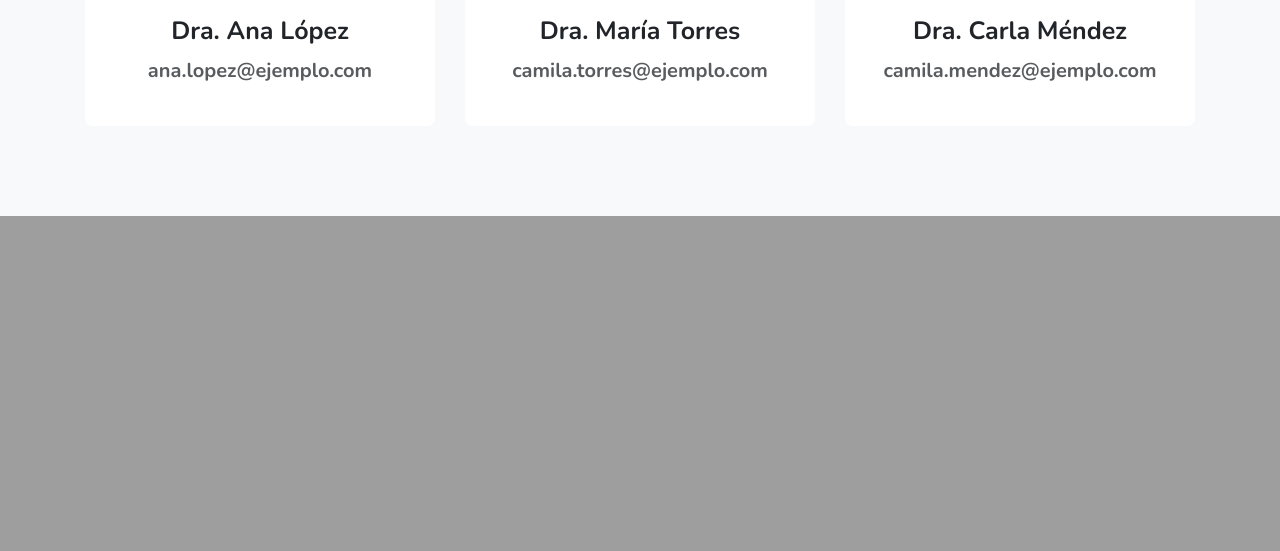
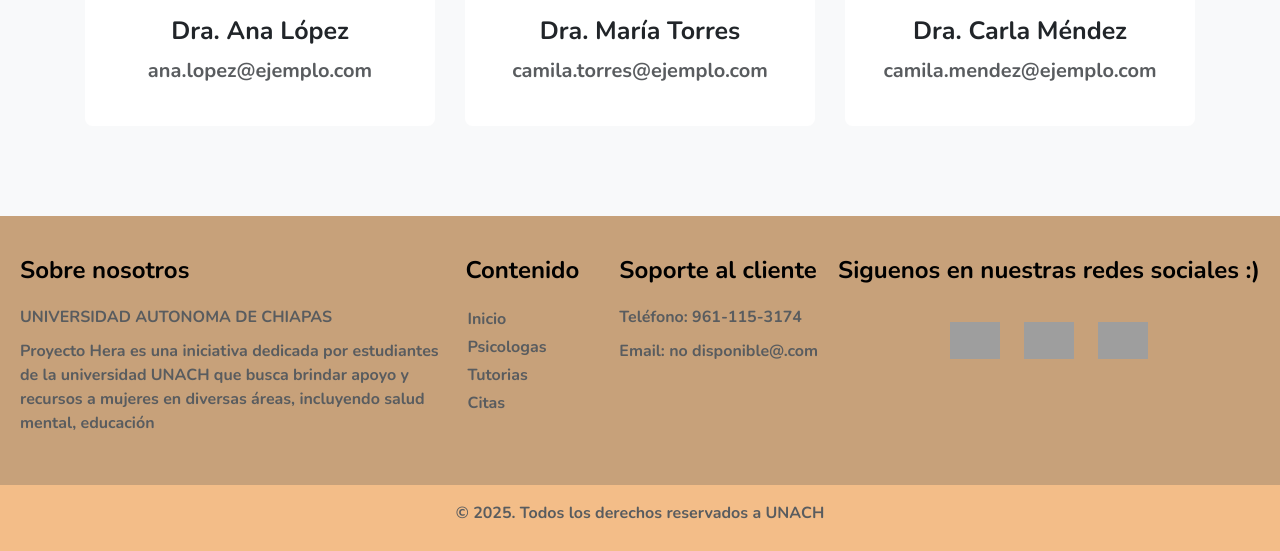
Before and after one commit to moonseG/Proyecto_HERA, a PHP site: page /alumnas/vista/menu_alumnas.php in a window 1280 px wide. Shown: the part 1232-1783 px from the top of the page. Before the commit the page ends 1448 px from the top, so only its background shows below. Run offline with PHP 8.4, Linux system fonts and the light colour scheme; grey boxes are pictures that could not be loaded.

Commit message:
Se agrega footer, falta añadir los iconos correspondientes a las redes sociales y modificar los apartados que se consideren optimos

```diff
--- a/proyecto_unach/proyecto_unach/alumnas/vista/menu_alumnas.php
+++ b/proyecto_unach/proyecto_unach/alumnas/vista/menu_alumnas.php
@@ -132,6 +132,46 @@
       </div>
     </div>
     </section>
+    <footer class="footer">
+    <div class="footer__contenedor">
+    <div class="footer__nosotros footer--nosotros">
+      <h3>Sobre nosotros</h3>
+      <p>UNIVERSIDAD AUTONOMA DE CHIAPAS</p>
+      <p>Proyecto Hera es una iniciativa dedicada por estudiantes de la universidad UNACH que busca brindar apoyo y recursos a mujeres en diversas áreas, incluyendo salud mental, educación</p>
+
+    </div>
+    <div class="footer__enlaces footer--enlaces">
+      <h3>Contenido</h3>
+      <ul>
+        <li><a href="menu_alumnas.php">Inicio</a></li>
+        <li><a href="#">Psicologas</a></li>
+        <li><a href="tutorias.php">Tutorias</a></li>
+        <li><a href="calendario.html">Citas</a></li>
+      </ul>
+
+    </div>
+    <div class="footer__soporte footer--soporte">
+      <h3>Soporte al cliente</h3>
+      <p><strong>Teléfono:</strong> 961-115-3174</p>
+      <p><strong>Email: no disponible@.com</strong>
+    </div>
+
+    <div class="footer__redes footer--redes">
+      <h3>Siguenos en nuestras redes sociales :)</h3>
+      <div class="footer__redes-contenedor">
+        <a href=""> <img src="https://www.pnguniverse.com/wp-content/uploads/2020/09/instagram-795531.png" alt=""></a>
+        <a href=""><img src="https://www.pnguniverse.com/wp-content/uploads/2020/09/facebook-boton-795531.png" alt=""></a>
+        <a href=""><img src="https://images.vexels.com/media/users/3/223136/isolated/preview/984f500cf9de4519b02b354346eb72e0-icono-de-facebook-redes-sociales.png" alt=""></a>
+      </div>
+
+    </div>
+
+    </div>
+
+  <div class="footer__bottom">
+    <p>&copy; 2025. Todos los derechos reservados a UNACH</p>
+  </div>
+    </footer>
 
 </body>
 </html>
--- a/proyecto_unach/proyecto_unach/alumnas/vista/style.css
+++ b/proyecto_unach/proyecto_unach/alumnas/vista/style.css
@@ -123,4 +123,146 @@ header {
 .card-body {
     padding: 1rem;
     min-height: 130px;
-  }
+    }
+
+footer{
+    background-color: #c7a17a;
+
+}
+
+.footer__contenedor {
+    display: flex;
+    justify-content: space-between;
+    gap: 1rem;
+    margin: 0 auto;
+    padding: 40px 20px;
+}
+
+.footer--nosotros {
+    width: 30%;
+}
+
+.footer--soporte {
+    flex: none;
+    width: 25%;
+}
+
+.footer--redes {
+    flex: none;
+    width: 25%;
+}
+
+    .footer__nosotros{
+        width: fit-content;
+        height: fit-content;
+    }
+
+    .footer__enlaces{
+        width: fit-content;
+        height: fit-content;
+        padding-right: 1rem;
+
+    }
+    .footer__soporte{
+        width: fit-content;
+        height: fit-content;
+    }
+    .footer__redes{
+        width: fit-content;
+        height: fit-content;
+    }
+    .footer__redes-contenedor{
+        display: flex;
+        flex-wrap: wrap;
+        gap: 15px;
+        margin-top: 15px;
+    }
+
+    .footer h3{
+        font-size:1.2rem;
+        font-weight: bold;
+        margin-bottom: 20px;
+        color:black;
+        position: relative;
+        display: inline-block;
+        width: auto;
+        transition: color 0.3s ease;
+    }
+
+
+footer h3, footer li {
+    position: relative;
+    display: flex;
+    color: black;
+    font-size: 1.2rem;
+    font-weight: bold;
+    transition: color 0.3s ease;
+}
+
+
+footer h3::after, footer li::after {
+    content: "";
+    position: absolute;
+    left: 0;
+    bottom: -2px; /* Espacio debajo del texto */
+    width: 0;
+    height: 3px; /* Grosor de la línea */
+    background-color: #ffbc0e;
+    transition: width 1s ease; /* Animación de expansión */
+}
+
+footer h3:hover{
+    color: white; }
+
+footer h3:hover::after, footer li:hover::after {
+    width: 100%;
+}
+
+    footer p, footer strong, footer a{
+        font-size: 0.8rem;
+        margin-bottom: 10px;
+        color: #595c5f;
+        transition: color 0.3s ease, transform 0.3s ease;
+    }
+    footer a{
+        text-decoration: none;
+        margin: 2px!important;
+    }
+    footer a:hover {
+        color: white;
+        transform: scale(1.1);
+    }
+    footer li, footer ul{
+        list-style-type: none;
+        width: fit-content;
+
+
+    }
+    footer ul{
+        padding: 0;
+        margin: 0;
+    }
+
+    .footer__redes-contenedor{
+        display: flex;
+        justify-content: center;
+        align-items: center;
+        gap: 1rem;
+    }
+    .footer__redes-contenedor img {
+        width: 2.5rem !important;
+        transition: transform 0.3s ease, box-shadow 0.3s ease;
+    }
+    .footer__redes-contenedor img:hover {
+        transform: scale(1.2);
+
+    }
+
+    .footer__bottom{
+        background-color: #f3bd88;
+        /*centrar*/
+        text-align: center;
+        padding: 0.8rem 0;
+        font-size: 0.8rem;
+        margin: 0 !important;
+    }
```
